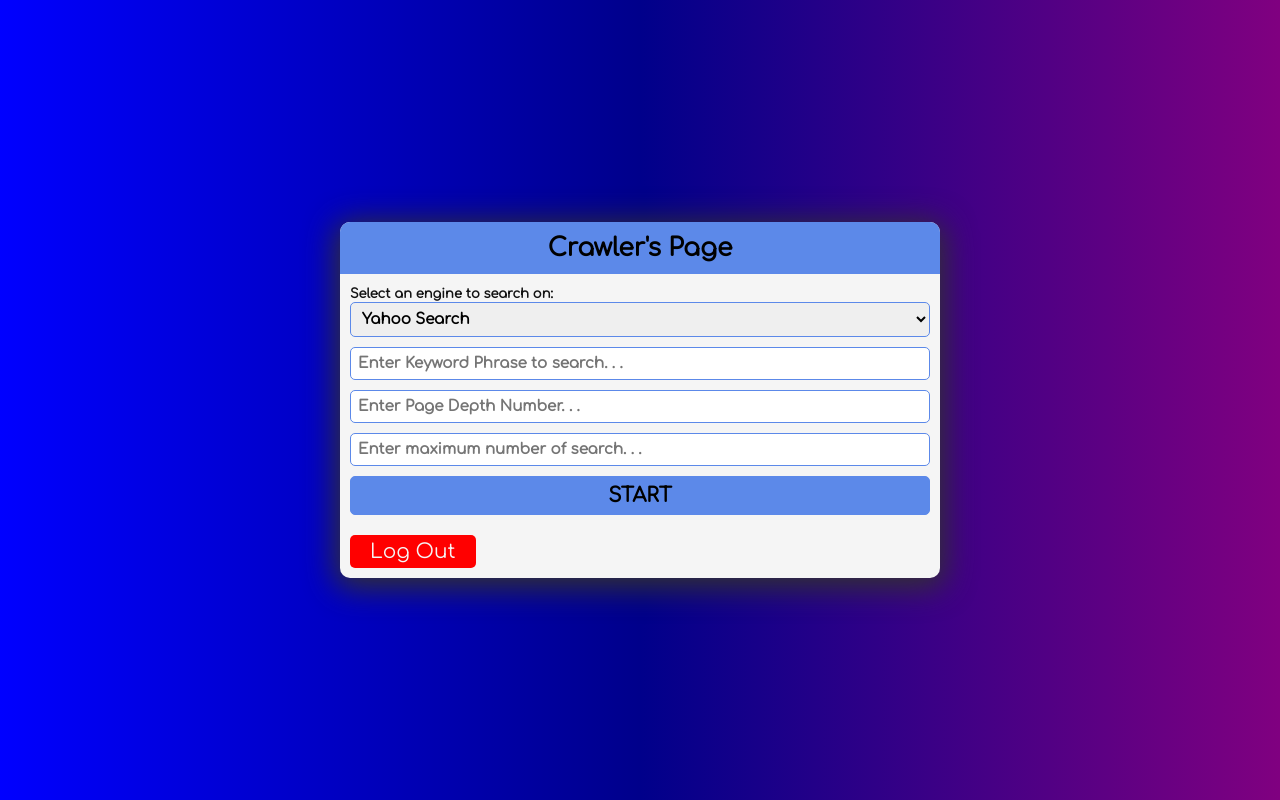
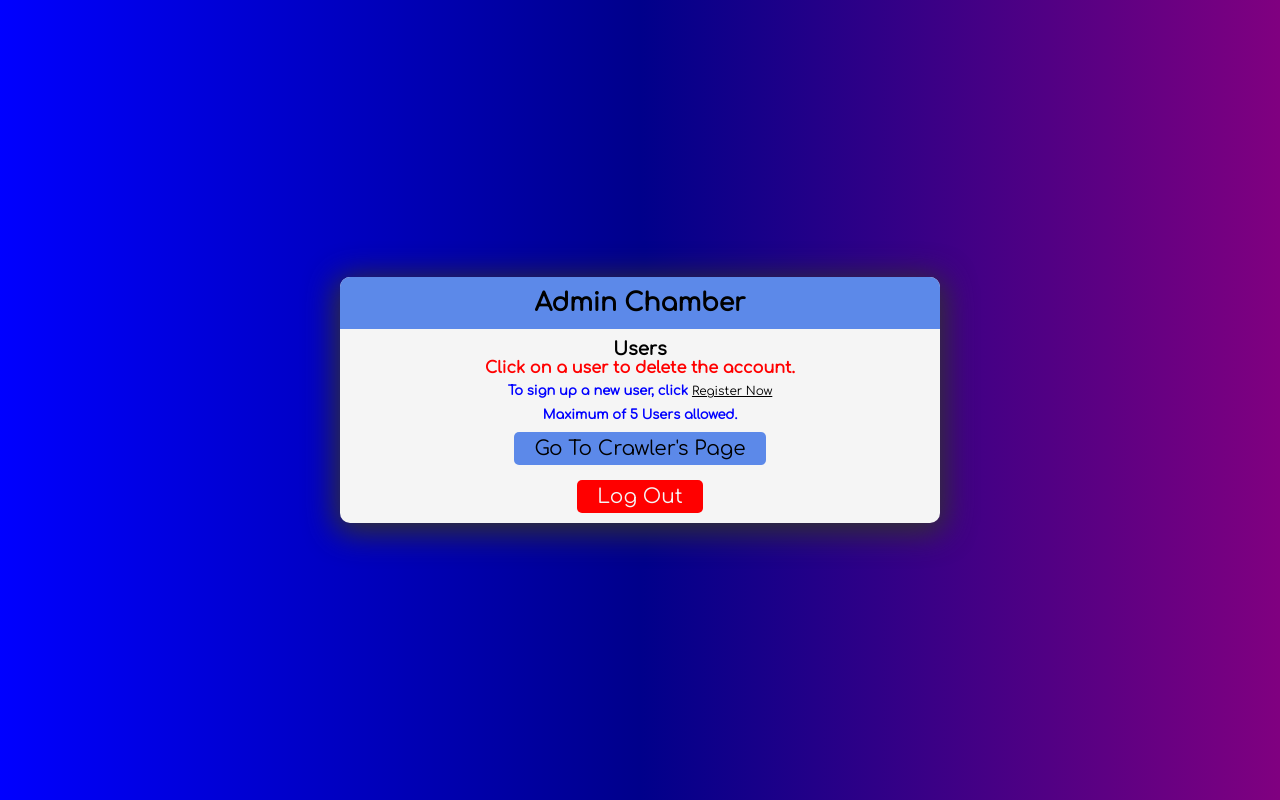
Before and after one commit to OMA-B/search-engine-crawler, a Flask app: page / in a window 1280 px wide. Run offline with Flask 2, Linux system fonts and the light colour scheme; data that the repository does not hold is empty; parts of the project's set-up code (start-up, migrations or seed data) failed here and were passed over.

Commit message:
user DOM population and delete logic implemented

```diff
--- a/main.py
+++ b/main.py
@@ -1,4 +1,4 @@
-import json
+import random
 from flask import Flask, request, jsonify,render_template,send_from_directory
 from flask_cors import CORS
 from flask_sqlalchemy import SQLAlchemy
@@ -24,8 +24,6 @@ def scrape():
 		print('Scrape in progress....')
 		if info:
 			run_crawler(search_engine_name=search_engine_name,search_phrase=search_phrase,page_depth_num=page_depth_num,max_search_num=max_search_num)
-		# if __name__ == '__main__':
-		# 	run_with_reloader(lambda: app.run(debug=True))
 	return jsonify({'message':'Post requests only'})
 
 class User(db.Model):
@@ -40,7 +38,7 @@ class User(db.Model):
 with app.app_context():
 	print(User.query.all(),'!')
 	use=User.query.filter_by(id=2).first()
-	use.admin=True
+	# use.admin=True
 	db.session.commit()
 	print(User.query.all(),'@')
 
@@ -56,11 +54,11 @@ def create_user():
 
 	is_user = User.query.filter_by(email=email).first()
 	if is_user is not None:
-		info = {'message': 'User already exists'}
+		info = {'message': 'This email already exists.'}
 		return jsonify(info)
 	else:
 		if len(User.query.all()) == 5:
-			return jsonify({'message':'Max Users limit reached'})
+			return jsonify({'message':'Max Users limit reached.'})
 		else:
 			user = User(
 				username=username,
@@ -82,14 +80,22 @@ def delete_user():
 	email=request.get_json()['email']
 	exists = User.query.filter_by(email=email).first()
 	if is_admin(email):
-		new=User.query.filter_by(id=int(exists.id)+1)
+		if exists.id < 5 and exists.id != 1:
+			new_id = random.randint(exists.id+1, 5)
+		elif exists.id > 1:
+			new_id = random.randint(1, 4)
+		else:
+			new_id = random.randint(2, 5)
+		new=User.query.filter_by(id=new_id)
+
+		# db.session.commit()
+		# if new:
+		exists.admin=False
+		new.admin=True
 		db.session.delete(exists)
 		db.session.commit()
-		if new:
-			exists.admin=False
-			new.admin=True
-			db.session.commit()
-		return jsonify({'message':f'Admin {exists} Deleted\nNew admin is {new}'})
+		new_admin_email = new['email']
+		return jsonify({'message':f'Admin {email} Deleted. New admin is {new_admin_email}.'})
 	if exists:
 		user=exists.username
 		db.session.delete(exists)
@@ -153,11 +159,7 @@ def get_all():
 			}
 		)
 
-	with open('users.json','w') as file:
-		json.dump(json_arr,file)
-	with open('users.json','r') as json_out_file:
-		out=json.load(json_out_file)
-	return jsonify(out)
+	return jsonify(json_arr)
 
 
 if __name__ == '__main__':
--- a/static/admin.js
+++ b/static/admin.js
@@ -1,5 +1,4 @@
 // grabbing elements for manipulation
-const users_del_btn = document.querySelectorAll('.users_list .user .delete');
 const register_user = document.querySelector('.info2 button');
 const crawler_page = document.querySelector('.crawler_page');
 const log_out = document.querySelector('.log_out');
@@ -7,6 +6,57 @@ const admin_chamber = document.querySelector('.admin_panel_container');
 const log_in_page = document.querySelector('.log_in');
 const sign_up_page = document.querySelector('.sign_up');
 const crawling_input_container = document.querySelector('.crawling_input_container');
+const users_list = document.querySelector('.admin_panel_container .users_list');
+
+// fetching users' data
+export const fetch_users_data = async () => {
+
+    const response = await fetch('http://127.0.0.1:5000/users');
+    const data = await response.json();
+    console.log(data);
+
+    // populating DOM with users' data
+    users_list.textContent = '';
+
+    data.forEach(user => {
+        // create elements
+        const username = document.createElement('div');
+        username.classList.add('username');
+        username.textContent = `Username: ${user.username}`;
+        const email = document.createElement('div');
+        email.classList.add('email');
+        email.textContent = `Email: ${user.email}`;
+        const password = document.createElement('div');
+        password.classList.add('password');
+        password.textContent = `Password: ${user.password}`;
+        const delete_btn = document.createElement('button');
+        delete_btn.classList.add('delete');
+        delete_btn.textContent = `delete user`;
+        const user_body = document.createElement('li');
+        user_body.classList.add('user');
+        // putting them together
+        user_body.append(username, email, password, delete_btn);
+        users_list.appendChild(user_body);
+
+        // erase user's account when delete button is clicked
+        delete_btn.addEventListener('click', async () => {
+            const user_email = { email: user.email };
+            const response = await fetch('http://127.0.0.1:5000/delete', {
+                method: 'POST',
+                headers: {'Content-Type': 'application/json'},
+                body: JSON.stringify(user_email),
+            });
+            const reply = await response.json();
+            console.log(reply);
+
+            fetch_users_data();
+        });
+    });
+
+}
+
+fetch_users_data();
+
 
 // take admin to the sign up page
 const to_sign_up_or_login_page = (page) => {
@@ -27,10 +77,3 @@ const to_crawler_page = () => {
 register_user.addEventListener('click', () => { to_sign_up_or_login_page(sign_up_page) })
 crawler_page.addEventListener('click', to_crawler_page)
 log_out.addEventListener('click', () => { to_sign_up_or_login_page(log_in_page) })
-
-// delete respective user on click
-users_del_btn.forEach(del_btn => {
-    del_btn.addEventListener('click', () => {
-        console.log(del_btn.parentElement.parentElement);
-    })
-});
--- a/static/main.js
+++ b/static/main.js
@@ -1,4 +1,4 @@
 import './login.js';
+import './admin.js';
 import './signup.js';
-import './admin.js';
 import './crawler.js';
--- a/static/signup.js
+++ b/static/signup.js
@@ -1,8 +1,10 @@
+import { fetch_users_data } from "./admin.js";
+
 // grabbing elements for manipulation
 const log_in_page = document.querySelector('.log_in');
 const signup_form = document.querySelector('.sign_up form');
 const signup_inputs = document.querySelectorAll('.sign_up form input');
-const status_message = document.querySelector('.sign_up .status_message');
+const status_message = document.querySelectorAll('.sign_up .status_message');
 const login_here = document.querySelector('.login_option button');
 const sign_up_page = document.querySelector('.sign_up');
 const back_to_admin = document.querySelector('.sign_up .back_to_admin');
@@ -12,7 +14,7 @@ const admin_chamber = document.querySelector('.admin_panel_container');
 const check_passwords = (color, mode) => {
     signup_inputs[2].style.border = `1px solid ${color}`;
     signup_inputs[3].style.border = `1px solid ${color}`;
-    status_message.hidden = mode;
+    status_message[0].hidden = mode;
 }
 
 // scanning inputs for validity
@@ -29,7 +31,7 @@ const check_validity = () => {
         // checking if passwords match
         if (signup_inputs[3].value !== '' && signup_inputs[2].value !== signup_inputs[3].value) {
             check_passwords('red', false)
-            status_message.textContent = 'Passwords do not match!';
+            status_message[0].textContent = 'Passwords do not match!';
         } else {
             check_passwords('rgb(92, 137, 233)', true)
         }
@@ -56,15 +58,14 @@ const save_user_data = async () => {
         console.log(data);
 
         if (data.message === 'User created') {
-            status_message.hidden = false;
-            status_message.textContent = 'Successfully Registered! Redirecting. . .'
-            setTimeout(() => { switch_pages(); }, 3000);
-            setTimeout(() => { status_message.hidden = true; }, 10000);
+            status_message[1].hidden = false;
+            status_message[1].textContent = 'Successfully Registered! Head back to LogIn.'
+            fetch_users_data();
         } else {
-            status_message.hidden = false;
-            status_message.textContent = 'This email already exists.\nConsider logging in instead.'
-            setTimeout(() => { status_message.hidden = true; }, 10000);
+            status_message[1].hidden = false;
+            status_message[1].textContent = data.message;
         }
+        setTimeout(() => { status_message[1].hidden = true; }, 10000);
         // clear inputs
         signup_form.reset();
     }
--- a/static/style.css
+++ b/static/style.css
@@ -124,8 +124,6 @@ body {
     transform: scale(1.05);
 }
 
-.users_list .user .user_info { margin: auto; }
-
 .users_list .user .delete {
     display: block;
     text-align: center;
--- a/templates/index.html
+++ b/templates/index.html
@@ -38,7 +38,8 @@
                 <input type="submit" value="Register" id="button">
             </form>
             <!-- message populated in JS, to feed user back -->
-            <div class="status_message" hidden></div>
+            <div class="status_message for_password" hidden></div>
+            <div class="status_message for_success" hidden></div>
             <div class="login_option">
                 <span>Already have an account?</span>
                 <button>LogIn here</button>
@@ -50,43 +51,17 @@
     </div>
 
     <!-- Admin Panel -->
-    <div class="admin_panel_container" hidden>
+    <div class="admin_panel_container" >
         <h2 class="title">Admin Chamber</h2>
         <div class="users_display">
             <h3>Users</h3>
             <ul class="users_list">
-                <li class="user">
-                    <ul class="user_info">
-                        <li class="username">Username: <span>Michael</span></li>
-                        <li class="email">Email: <span>michael@gmail.com</span></li>
-                        <li class="password">Password: <span>Yadayadayada1</span></li>
-                        <button class="delete">delete user</button>
-                    </ul>
-                </li>
-                <li class="user">
-                    <ul class="user_info">
-                        <li class="username">Username: <span>OMA</span></li>
-                        <li class="email">Email: <span>michael@gmail.com</span></li>
-                        <li class="password">Password: <span>Yadayadayada1</span></li>
-                        <button class="delete">delete user</button>
-                    </ul>
-                </li>
-                <li class="user">
-                    <ul class="user_info">
-                        <li class="username">Username: <span>Diana</span></li>
-                        <li class="email">Email: <span>michael@gmail.com</span></li>
-                        <li class="password">Password: <span>Yadayadayada1</span></li>
-                        <button class="delete">delete user</button>
-                    </ul>
-                </li>
-                <li class="user">
-                    <ul class="user_info">
-                        <li class="username">Username: <span>Bobby</span></li>
-                        <li class="email">Email: <span>michael@gmail.com</span></li>
-                        <li class="password">Password: <span>Yadayadayada1</span></li>
-                        <button class="delete">delete user</button>
-                    </ul>
-                </li>
+                <!-- <li class="user">
+                    <div class="username">Username: Michael</div>
+                    <div class="email">Email: michael@gmail.com</div>
+                    <div class="password">Password: Yadayadayada1</div>
+                    <button class="delete">delete user</button>
+                </li> -->
             </ul>
             <p class="info">Click on a user to delete the account.</p>
             <p class="info2">To sign up a new user, click <button>Register Now</button></p>
@@ -99,7 +74,7 @@
     </div>
 
     <!-- Search Crawling Input Section -->
-    <div class="crawling_input_container" >
+    <div class="crawling_input_container" hidden>
         <h2 class="title">Crawler's Page</h2>
         <form action="POST">
             <div class="search_engine_container">
```
